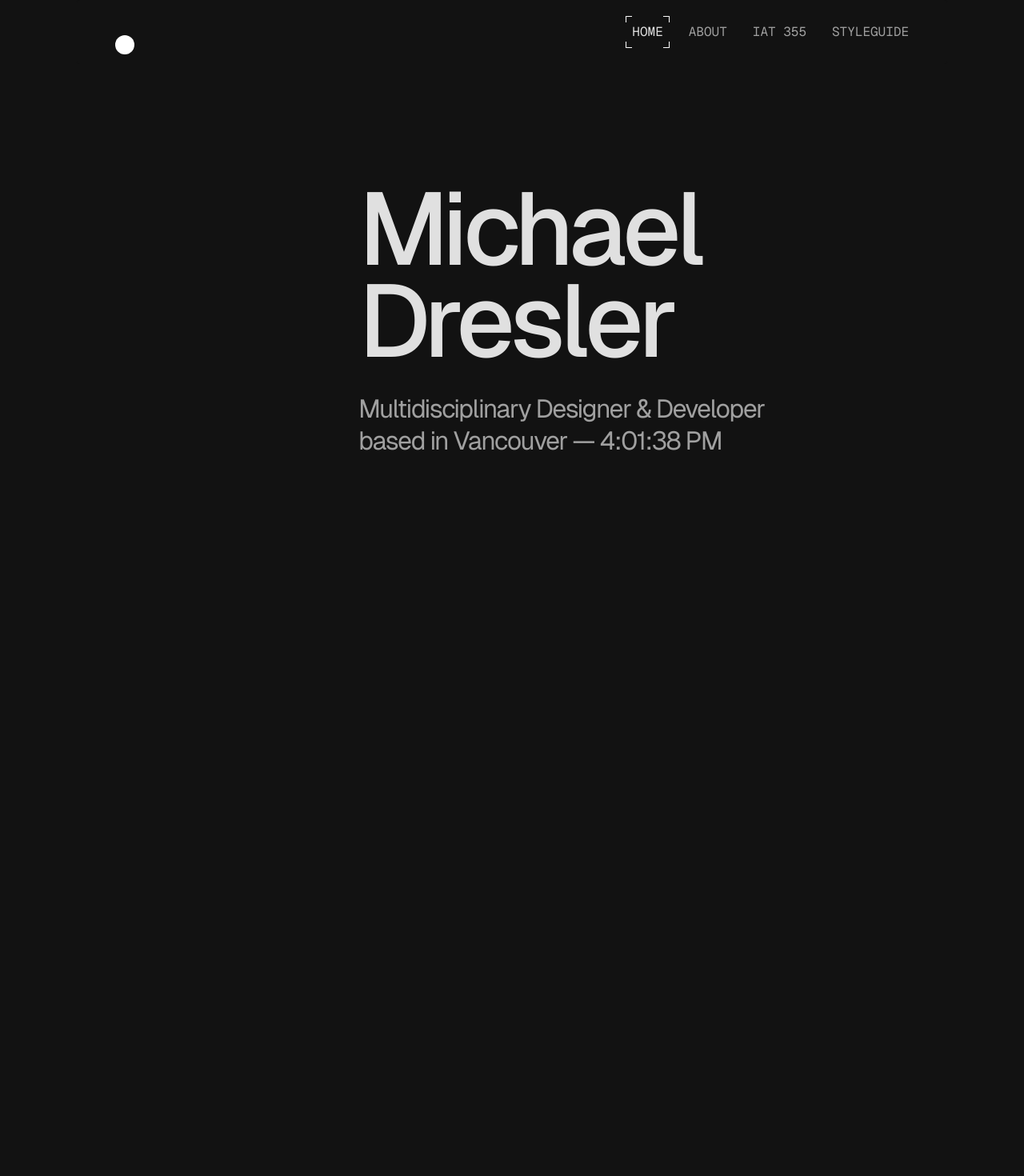
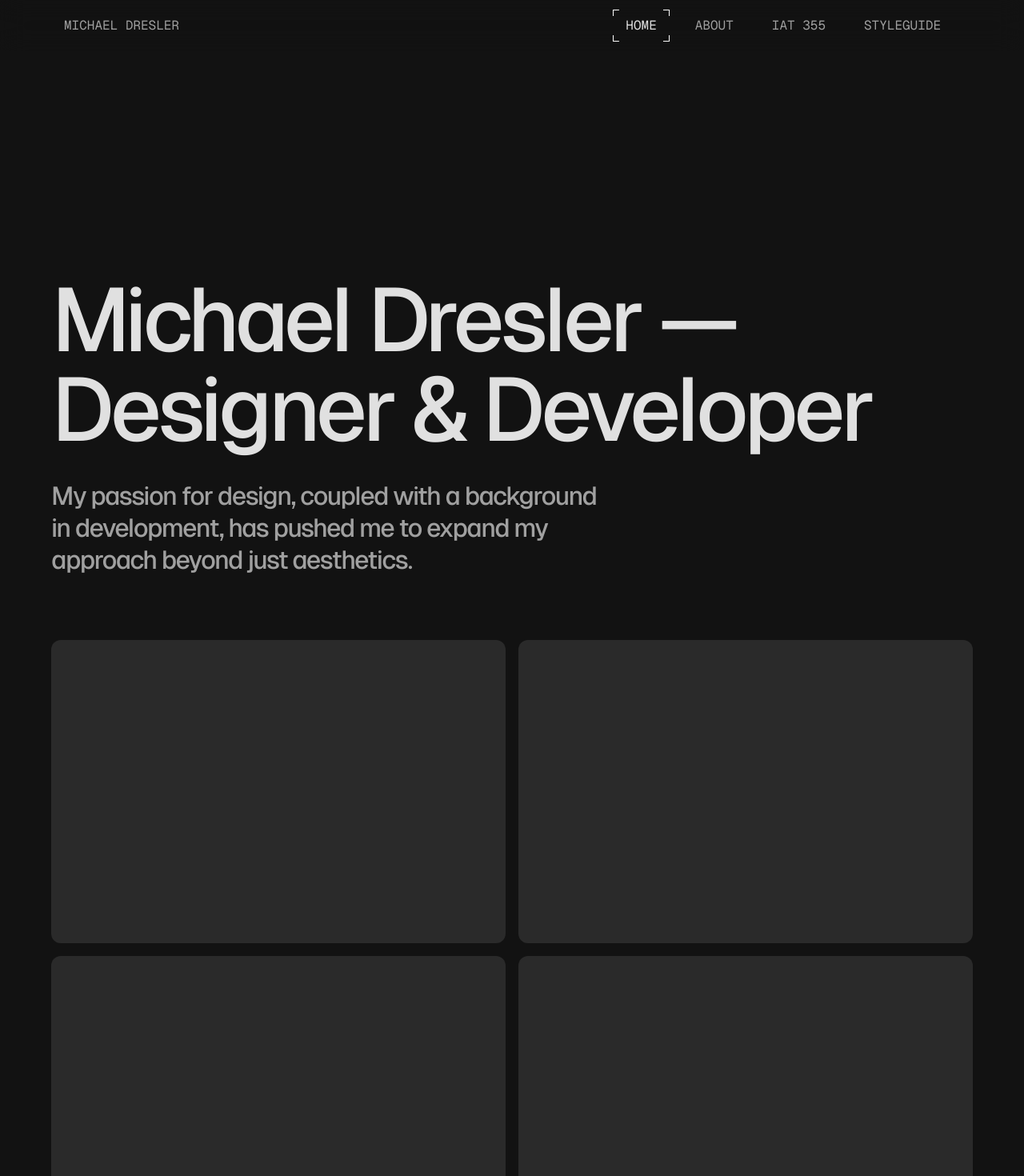
Before and after one commit to MichaelDresler/michaeldresler.github.io, a Next.js app: page / in a window 1280 px wide. Shown: the top 1470 px of the page at 80% size. Before the commit the page ends 800 px from the top, so only its background shows below. Built offline with nearby package versions, Linux system fonts and the light colour scheme.

Commit message:
updated style

```diff
--- a/app/about/page.tsx
+++ b/app/about/page.tsx
@@ -1,29 +1,27 @@
 import Image from "next/image";
-import portait from "@/public/portrait.png"
+import portait from "@/public/image.png"
 import Link from "next/link";
-import { svgIcons } from "../fonts";
+import { geistMono, svgIcons } from "../fonts";
 export default function About() {
 
 
     return (
       <div>
-        <main className=" w-full h-screen mt-48  mb-32">
+        <main className="grid grid-cols-1 md:grid-cols-2 md:gap-24 mt-24  ">
 
-          <div className="flex flex-col w-full justify-center items-center  ">
-          <Image
-            src={portait}
-            alt="portait"
-            className="  w-[40%] h-[50rem] object-cover "
-            quality={100}
-            />
-            <p className="paragraph font-normal max-w-[1500px] text-4xl text-center text-pretty mb-16">Hi, I'm Michael, a designer and developer currently at Simon Fraser University’s Interactive Arts and Technology program. I'm passionate about merging my design and coding skills to create immersive experiences. I explore design history to inform my approach and understand the contextual evolution that shapes today's design landscape</p>
-            <ul className="flex  gap-32">
-              <li ><Link className="link text-xl flex flex-row items-center gap-2" href={"/"}>{svgIcons.linkedin} LinkedIn</Link></li>
-              <li ><Link className="link text-xl flex flex-row items-center gap-2" href={"/"}>{svgIcons.github} Github</Link></li>
-              <li ><Link className="link text-xl flex flex-row items-center gap-2" href={"/"}>{svgIcons.email} Email</Link></li>
+          <div className="flex flex-col justify-end   ">
+            <h1 className="text-text-primary text-[2.5rem] md:text-[4rem] xl:text-[7rem] font-medium tracking-tighter">About</h1>
+
+            <p className="paragraph font-normal  md:text-lg text-pretty mb-16">Hi, I'm Michael, a designer and developer currently at Simon Fraser University’s Interactive Arts and Technology program. I'm passionate about merging my design and coding skills to create immersive experiences. I explore design history to inform my approach and understand the contextual evolution that shapes today's design landscape</p>
+
+            <ul className="flex flex-col md:flex-row gap-4 md:gap-12 pb-12">
+              <li ><Link className={`${geistMono.className} uppercase link md:text-lg flex flex-row items-center gap-2`} href={"/"}>{svgIcons.linkedin} LinkedIn</Link></li>
+              <li ><Link className={`${geistMono.className} uppercase link md:text-lg flex flex-row items-center gap-2`} href={"/"}>{svgIcons.github} Github</Link></li>
+              <li ><Link className={`${geistMono.className} uppercase link md:text-lg flex flex-row items-center gap-2`} href={"/"}>{svgIcons.email} Email</Link></li>
             </ul>
 
           </div>
+          <Image className="md:max-h-[90%] md:w-[80%] object-[100%_10%] object-cover mx-auto row-start-1 overflow-hidden rounded-sm md:col-start-2" src={portait} quality={100} alt="hello"/>
 
 
         </main>
--- a/app/components/NavBar.tsx
+++ b/app/components/NavBar.tsx
@@ -14,7 +14,7 @@ type NavLink = {
 
 
 export default function NavBar() {
-  const easing = cubicBezier(.5,0,.3,1)
+  const easing = cubicBezier(.2,0,.25,1)
   const pathname = usePathname();
   const [isOpen, setIsOpen] = useState<boolean>(false);
   const [activeHover, setActiveHover] = useState<string>(pathname);
@@ -81,7 +81,7 @@ export default function NavBar() {
   console.log(activeHover)
 
   return (
-    <div className="fixed w-full left-0 top-0 text-sm px-4 lg:px-24  z-[1000]">
+    <div className="fixed w-full left-0 top-0 text-sm px-4 bg-surface/50 lg:px-20 backdrop-blur-lg  py-1  z-[1000]">
       {/* used for progressive blur behind navbar */}
       {/* <div className="w-screen h-full absolute top-0 left-0 bg-surface/20  [mask-image:linear-gradient(180deg,_rgba(0,0,0,1)_20%,_rgba(255,255,255,0)_80%)]  backdrop-blur-[8px]" ></div> */}
 
@@ -89,13 +89,13 @@ export default function NavBar() {
       ref={navRef}
         className={` ${
           isOpen ? " h-screen" : "h-[3.5rem]"
-        } rounded-[4px]  mx-auto bg-surface transition-all duration-500 py-10 backdrop-blur-lg  overflow-hidden flex flex-col sm:flex-row px-12  z-[1000] max-w-[1840px]`}
+        }  mx-auto transition-all duration-500   overflow-hidden flex flex-col sm:flex-row  z-[1000] md:pr-6`}
       >
         <ul className={` flex w-full sm:w-auto items-center py-4 text-text-primary `}>
           {/* surge logo */}
           <li className="flex items-center ">
             <Link href="/">
-             <div className="w-6 h-6 rounded-full bg-white"></div>
+             <div className={` link ${geistMono.className} uppercase text-white/60`}>Michael Dresler</div>
             </Link>
           </li>
           {/* hamburger and x buttons for nav toggle */}
@@ -135,21 +135,21 @@ export default function NavBar() {
         </ul>
 
         {/* content box for nav links */}
-        <div className="flex sm:ml-auto justify-center ">
-          <ul className="flex flex-col justify-center sm:flex-row gap-6 md:gap-8 mt-8 sm:mt-0 items-center ">
+        <div className="flex sm:ml-auto justify-center  ">
+          <ul className="flex flex-col justify-center sm:flex-row gap-6 md:gap-12 mt-8 sm:mt-0 items-center ">
             {navlinks.map((link , index)=>(
-              <li onMouseEnter={()=>mouseEnterLink(link.url)} onMouseLeave={mouseLeaveLink}  className="group relative flex gap-12" key={index}>
+              <li onMouseEnter={()=>mouseEnterLink(link.url)} onMouseLeave={mouseLeaveLink}  className="group relative flex gap-12 " key={index}>
                 <Link className={` link ${geistMono.className} uppercase ${pathname === link.url? "text-text-primary": "text-white/60"}`} href={link.url}>{link.name}</Link>
-                <span className={`  absolute pointer-events-none inset-x-[-50px] inset-y-[-10px] sm:inset-[-8px] ${pathname === link.url && "  -z-10"}`}
+                <span className={` absolute pointer-events-none inset-x-[-16px] inset-y-[-8px]  ${pathname === link.url && "  -z-10"}`}
                  >
                   {link.url === activeHover && (
                       <motion.div
                       layoutId="active"
                       transition={{
                         ease:easing,
-                        duration:0.6
+                        duration:0.5
 
-                     }} className={` w-full h-full `}>
+                     }} className={` w-full h-full relative  `}>
                       <div className="absolute w-2 h-2 top-0 left-0  border-t border-l border-white"></div>
                       <div className="absolute w-2 h-2 top-0 right-0  border-t border-r border-white"></div>
                       <div className="absolute w-2 h-2 bottom-0 left-0  border-b border-l border-white"></div>
--- a/app/globals.css
+++ b/app/globals.css
@@ -42,4 +42,7 @@ body {
   .link{
     @apply text-text-secondary text-base font-normal hover:text-text-primary duration-300
   }
+  .salt{
+    font-feature-settings: "ss03","ss02" ,"ss08";
+  }
 }
--- a/app/layout.tsx
+++ b/app/layout.tsx
@@ -18,7 +18,7 @@ export default function RootLayout({
   return (
     <html lang="en">
       <body
-        className={`${geistSans.className}  content-box antialiased `}
+        className={`${geistSans.className} salt content-box antialiased `}
       >
         <NavBar/>
         {children}
--- a/app/page.tsx
+++ b/app/page.tsx
@@ -25,14 +25,22 @@ export default function Home() {
 
   return (
     <div>
-      <main className=" w-full h-screen grid grid-cols-6 items-center  ">
-        <div className=" lg:col-start-3 col-span-full flex gap-8 flex-col ">
-        <h1 className="font-medium text-7xl xl:text-[8rem] text-text-primary tracking-tighter leading-[90%] ">Michael Dresler</h1>
-        <h2 className="font-normal text-2xl text-text-secondary tracking-tighter max-w-[32rem] ">Multidisciplinary Designer & Developer based in Vancouver —  {usaTimeNow}</h2>
+      <main className=" w-full h-screen flex items-end  ">
+        <div className="pb-20">
+        <h1 className="md:font-medium text-pretty  font-semibold text-[2.5rem] md:text-[4rem] xl:text-[7rem]  text-text-primary tracking-tighter leading-[120%] md:leading-[100%] ">Michael Dresler — <br /> Designer & Developer</h1>
+        <h2 className=" mt-8 font-medium text-2xl text-text-secondary tracking-[-0.05em] max-w-[44rem] ">My passion for design, coupled with a background in development, has pushed me to expand my approach beyond just aesthetics.</h2>
 
         </div>
 
       </main>
+      <section className="grid grid-cols-1 gap-4 md:grid-cols-2">
+          <div className="aspect-[9/6] rounded-xl bg-white/10"></div>
+          <div className="aspect-[9/6] rounded-xl bg-white/10"></div>
+          <div className="aspect-[9/6] rounded-xl bg-white/10"></div>
+          <div className="aspect-[9/6] rounded-xl bg-white/10"></div>
+
+        </section>
+
     </div>
   );
 }
```
Also changed, not shown: public/image.png (added).
